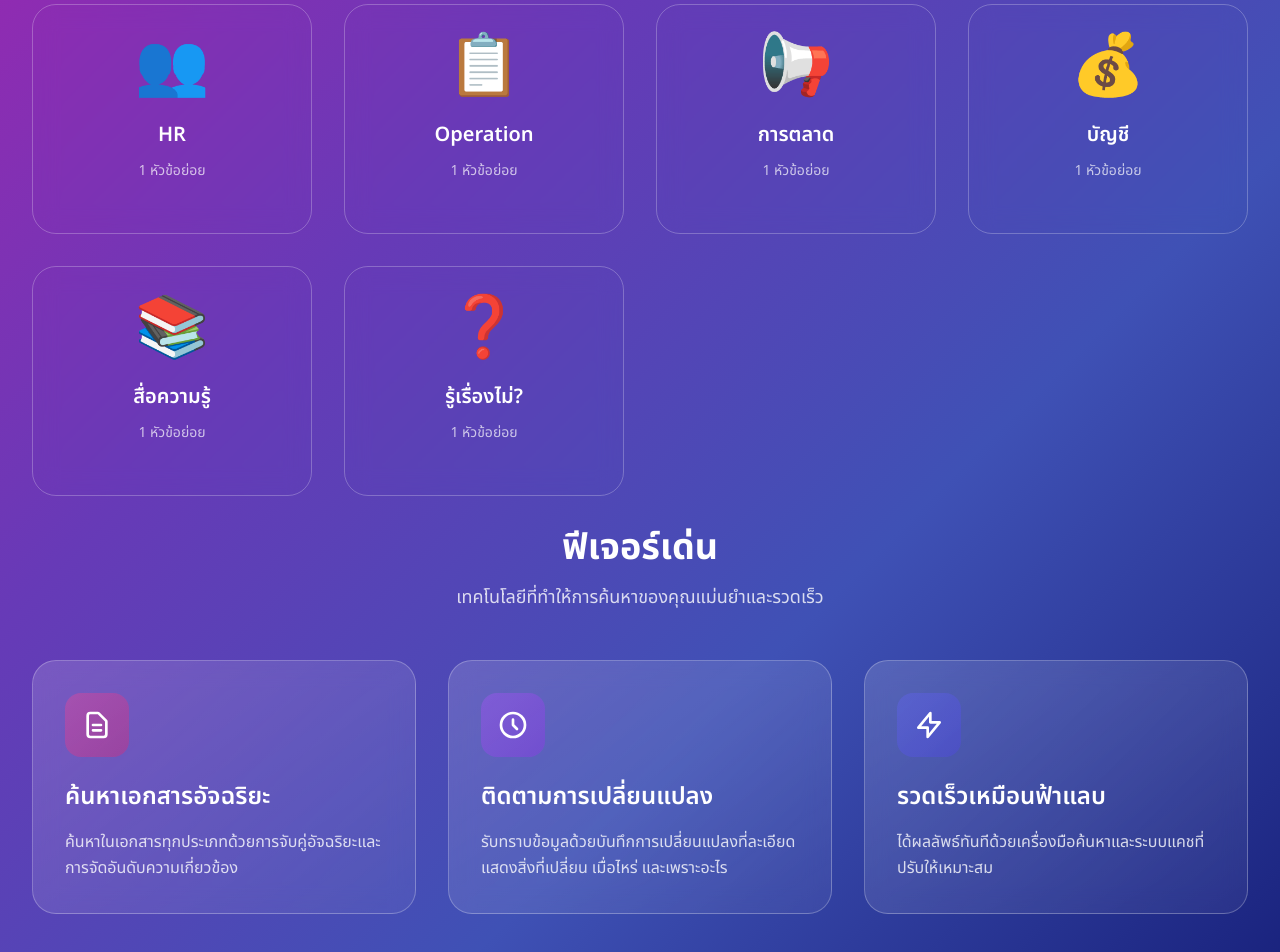
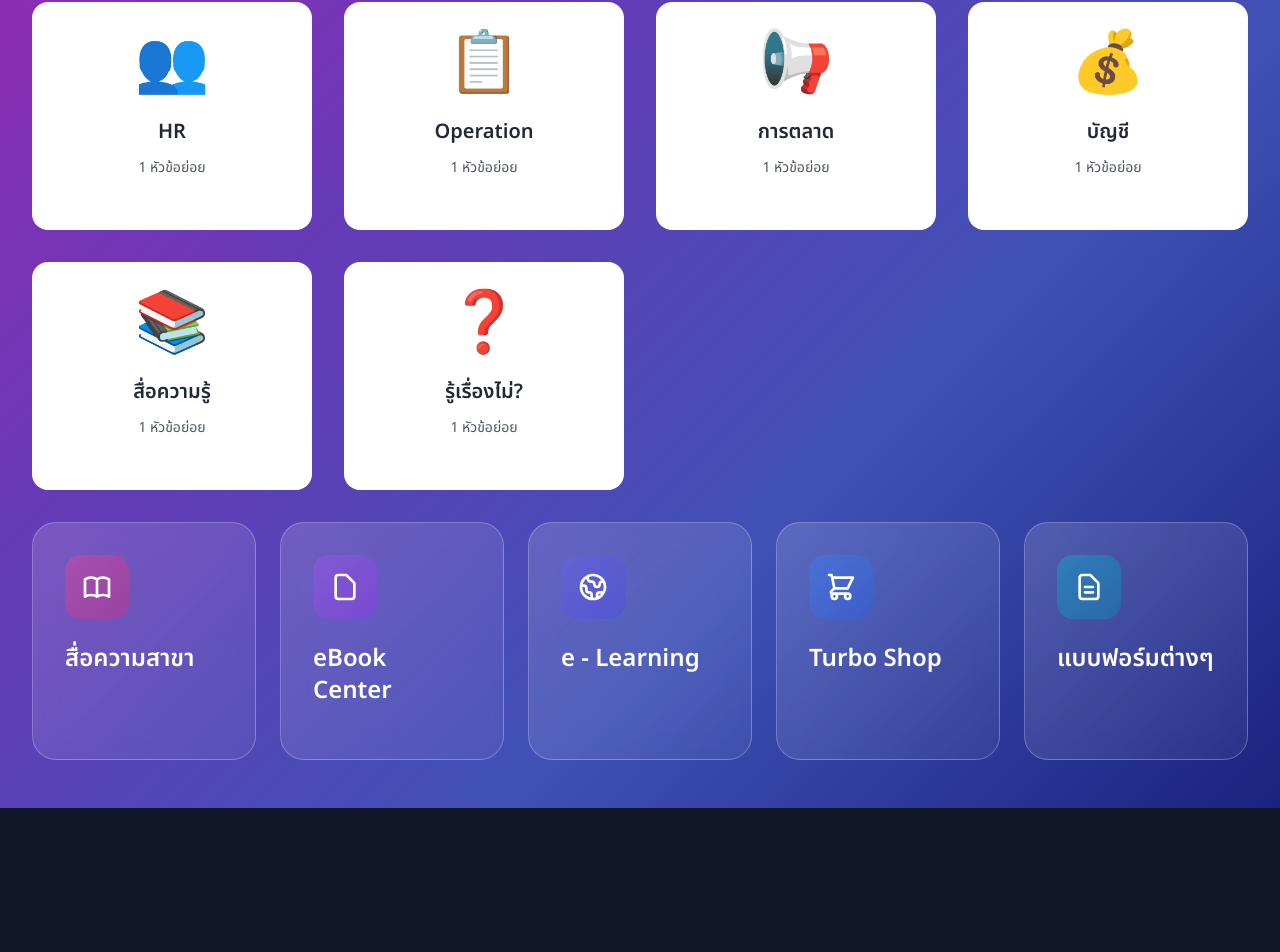
Before and after one commit to Jamesktp000/weekend-hckthn, a Next.js app in the folder frontend/: page / in a window 1280 px wide. Shown: the part 1009-1961 px from the top of the page. After the commit the page ends 1817 px from the top, so only its background shows below. Built offline with nearby package versions, Linux system fonts and the light colour scheme.

Commit message:
Contrainer's style homepage

```diff
--- a/frontend/src/app/page.tsx
+++ b/frontend/src/app/page.tsx
@@ -2,6 +2,7 @@ import Link from 'next/link';
 import Navbar from '@/components/Navbar';
 import AnnouncementBar from '@/components/AnnouncementBar';
 import SearchBar from '@/components/SearchBar';
+import FeaturesSection from '@/components/FeaturesSection';
 import { topics } from '@/data/mockData';
 
 export default function Home() {
@@ -28,13 +29,13 @@ export default function Home() {
               <Link
                 key={topic.id}
                 href={`/${topic.id}`}
-                className="bg-white/12 backdrop-blur-md rounded-3xl p-8 border border-white/25 hover:bg-white/20 hover:border-white/40 transition-all duration-300 text-center group transform hover:scale-105 hover:shadow-2xl"
+                className="bg-white rounded-2xl p-8 text-center hover:shadow-xl transition-all duration-300 group transform hover:scale-105"
               >
                 <div className="text-6xl mb-6 group-hover:scale-110 transition-transform duration-300">{topic.icon}</div>
-                <h3 className="text-xl noto-sans-thai-semibold text-white mb-3 group-hover:text-pink-200 transition-colors">
+                <h3 className="text-xl noto-sans-thai-semibold text-gray-800 mb-3 group-hover:text-pink-500 transition-colors">
                   {topic.name}
                 </h3>
-                <p className="text-white/70 text-sm noto-sans-thai-regular">
+                <p className="text-gray-600 text-sm noto-sans-thai-regular">
                   {topic.subtopics.length} หัวข้อย่อย
                 </p>
                 <div className="mt-4 w-full h-1 bg-gradient-to-r from-pink-400 to-purple-500 rounded-full opacity-0 group-hover:opacity-100 transition-opacity duration-300"></div>
@@ -42,45 +43,7 @@ export default function Home() {
             ))}
           </div>
 
-          {/* Enhanced Feature Cards */}
-          <div className="mt-20">
-            <div className="text-center mb-12">
-              <h2 className="text-4xl noto-sans-thai-bold text-white mb-4">ฟีเจอร์เด่น</h2>
-              <p className="text-lg text-white/80 noto-sans-thai-regular">เทคโนโลยีที่ทำให้การค้นหาของคุณแม่นยำและรวดเร็ว</p>
-            </div>
-
-            <div className="grid md:grid-cols-3 gap-8">
-              <div className="bg-gradient-to-br from-white/15 to-white/5 backdrop-blur-md rounded-3xl p-8 border border-white/25 hover:border-white/40 transition-all duration-300 group hover:shadow-2xl">
-                <div className="w-16 h-16 bg-gradient-to-br from-pink-500/40 to-pink-600/40 rounded-2xl flex items-center justify-center mb-6 group-hover:scale-110 transition-transform duration-300">
-                  <svg className="w-8 h-8 text-white" fill="none" stroke="currentColor" viewBox="0 0 24 24">
-                    <path strokeLinecap="round" strokeLinejoin="round" strokeWidth={2} d="M9 12h6m-6 4h6m2 5H7a2 2 0 01-2-2V5a2 2 0 012-2h5.586a1 1 0 01.707.293l5.414 5.414a1 1 0 01.293.707V19a2 2 0 01-2 2z" />
-                  </svg>
-                </div>
-                <h3 className="text-white noto-sans-thai-semibold text-2xl mb-4">ค้นหาเอกสารอัจฉริยะ</h3>
-                <p className="text-white/80 noto-sans-thai-regular leading-relaxed">ค้นหาในเอกสารทุกประเภทด้วยการจับคู่อัจฉริยะและการจัดอันดับความเกี่ยวข้อง</p>
-              </div>
-
-              <div className="bg-gradient-to-br from-white/15 to-white/5 backdrop-blur-md rounded-3xl p-8 border border-white/25 hover:border-white/40 transition-all duration-300 group hover:shadow-2xl">
-                <div className="w-16 h-16 bg-gradient-to-br from-purple-500/40 to-purple-600/40 rounded-2xl flex items-center justify-center mb-6 group-hover:scale-110 transition-transform duration-300">
-                  <svg className="w-8 h-8 text-white" fill="none" stroke="currentColor" viewBox="0 0 24 24">
-                    <path strokeLinecap="round" strokeLinejoin="round" strokeWidth={2} d="M12 8v4l3 3m6-3a9 9 0 11-18 0 9 9 0 0118 0z" />
-                  </svg>
-                </div>
-                <h3 className="text-white noto-sans-thai-semibold text-2xl mb-4">ติดตามการเปลี่ยนแปลง</h3>
-                <p className="text-white/80 noto-sans-thai-regular leading-relaxed">รับทราบข้อมูลด้วยบันทึกการเปลี่ยนแปลงที่ละเอียด แสดงสิ่งที่เปลี่ยน เมื่อไหร่ และเพราะอะไร</p>
-              </div>
-
-              <div className="bg-gradient-to-br from-white/15 to-white/5 backdrop-blur-md rounded-3xl p-8 border border-white/25 hover:border-white/40 transition-all duration-300 group hover:shadow-2xl">
-                <div className="w-16 h-16 bg-gradient-to-br from-indigo-500/40 to-indigo-600/40 rounded-2xl flex items-center justify-center mb-6 group-hover:scale-110 transition-transform duration-300">
-                  <svg className="w-8 h-8 text-white" fill="none" stroke="currentColor" viewBox="0 0 24 24">
-                    <path strokeLinecap="round" strokeLinejoin="round" strokeWidth={2} d="M13 10V3L4 14h7v7l9-11h-7z" />
-                  </svg>
-                </div>
-                <h3 className="text-white noto-sans-thai-semibold text-2xl mb-4">รวดเร็วเหมือนฟ้าแลบ</h3>
-                <p className="text-white/80 noto-sans-thai-regular leading-relaxed">ได้ผลลัพธ์ทันทีด้วยเครื่องมือค้นหาและระบบแคชที่ปรับให้เหมาะสม</p>
-              </div>
-            </div>
-          </div>
+          <FeaturesSection />
         </div>
       </main>
     </div>
--- /dev/null
+++ b/frontend/src/components/FeaturesSection.tsx
@@ -0,0 +1,89 @@
+import Link from 'next/link';
+import { topics } from '@/data/mockData';
+
+export default function FeaturesSection() {
+  // Map categories กับ topics ที่มีใน mockData
+  const categoryMapping = {
+    'books': topics.find(t => t.id === 'books' || t.name.includes('สื่อ'))?.id,
+    'ebook': topics.find(t => t.id === 'ebook' || t.name.includes('eBook'))?.id,
+    'elearning': topics.find(t => t.id === 'elearning' || t.name.includes('Learning'))?.id,
+    'shop': topics.find(t => t.id === 'shop' || t.name.includes('Shop'))?.id,
+    'forms': topics.find(t => t.id === 'forms' || t.name.includes('ฟอร์ม'))?.id,
+  };
+
+  const categories = [
+    {
+      id: categoryMapping.books || 'books',
+      name: 'สื่อความสาขา',
+      icon: (
+        <svg className="w-8 h-8 text-white" fill="none" stroke="currentColor" viewBox="0 0 24 24">
+          <path strokeLinecap="round" strokeLinejoin="round" strokeWidth={2} d="M12 6.253v13m0-13C10.832 5.477 9.246 5 7.5 5S4.168 5.477 3 6.253v13C4.168 18.477 5.754 18 7.5 18s3.332.477 4.5 1.253m0-13C13.168 5.477 14.754 5 16.5 5c1.747 0 3.332.477 4.5 1.253v13C19.832 18.477 18.247 18 16.5 18c-1.746 0-3.332.477-4.5 1.253" />
+        </svg>
+      ),
+      gradient: 'from-pink-500/40 to-pink-600/40'
+    },
+    {
+      id: categoryMapping.ebook || 'ebook',
+      name: 'eBook Center',
+      icon: (
+        <svg className="w-8 h-8 text-white" fill="none" stroke="currentColor" viewBox="0 0 24 24">
+          <path strokeLinecap="round" strokeLinejoin="round" strokeWidth={2} d="M7 21h10a2 2 0 002-2V9.414a1 1 0 00-.293-.707l-5.414-5.414A1 1 0 0012.586 3H7a2 2 0 00-2 2v14a2 2 0 002 2z" />
+        </svg>
+      ),
+      gradient: 'from-purple-500/40 to-purple-600/40'
+    },
+    {
+      id: categoryMapping.elearning || 'elearning',
+      name: 'e - Learning',
+      icon: (
+        <svg className="w-8 h-8 text-white" fill="none" stroke="currentColor" viewBox="0 0 24 24">
+          <path strokeLinecap="round" strokeLinejoin="round" strokeWidth={2} d="M3.055 11H5a2 2 0 012 2v1a2 2 0 002 2 2 2 0 012 2v2.945M8 3.935V5.5A2.5 2.5 0 0010.5 8h.5a2 2 0 012 2 2 2 0 104 0 2 2 0 012-2h1.064M15 20.488V18a2 2 0 012-2h3.064M21 12a9 9 0 11-18 0 9 9 0 0118 0z" />
+        </svg>
+      ),
+      gradient: 'from-indigo-500/40 to-indigo-600/40'
+    },
+    {
+      id: categoryMapping.shop || 'shop',
+      name: 'Turbo Shop',
+      icon: (
+        <svg className="w-8 h-8 text-white" fill="none" stroke="currentColor" viewBox="0 0 24 24">
+          <path strokeLinecap="round" strokeLinejoin="round" strokeWidth={2} d="M3 3h2l.4 2M7 13h10l4-8H5.4M7 13L5.4 5M7 13l-2.293 2.293c-.63.63-.184 1.707.707 1.707H17m0 0a2 2 0 100 4 2 2 0 000-4zm-8 2a2 2 0 11-4 0 2 2 0 014 0z" />
+        </svg>
+      ),
+      gradient: 'from-blue-500/40 to-blue-600/40'
+    },
+    {
+      id: categoryMapping.forms || 'forms',
+      name: 'แบบฟอร์มต่างๆ',
+      icon: (
+        <svg className="w-8 h-8 text-white" fill="none" stroke="currentColor" viewBox="0 0 24 24">
+          <path strokeLinecap="round" strokeLinejoin="round" strokeWidth={2} d="M9 12h6m-6 4h6m2 5H7a2 2 0 01-2-2V5a2 2 0 012-2h5.586a1 1 0 01.707.293l5.414 5.414a1 1 0 01.293.707V19a2 2 0 01-2 2z" />
+        </svg>
+      ),
+      gradient: 'from-cyan-500/40 to-cyan-600/40'
+    }
+  ];
+
+  return (
+    <div className="mt-20">
+
+      <div className="grid md:grid-cols-5 gap-6">
+        {categories.map((category) => (
+          <Link
+            key={category.id}
+            href={`/${category.id}`}
+            className="bg-gradient-to-br from-white/15 to-white/5 backdrop-blur-md rounded-3xl p-8 border border-white/25 hover:border-white/40 transition-all duration-300 group hover:shadow-2xl transform hover:scale-105 cursor-pointer"
+          >
+            <div className={`w-16 h-16 bg-gradient-to-br ${category.gradient} rounded-2xl flex items-center justify-center mb-6 group-hover:scale-110 transition-transform duration-300`}>
+              {category.icon}
+            </div>
+            <h3 className="text-white noto-sans-thai-semibold text-2xl mb-4 group-hover:text-pink-300 transition-colors">
+              {category.name}
+            </h3>
+            <div className="mt-4 w-full h-1 bg-gradient-to-r from-pink-400 to-purple-500 rounded-full opacity-0 group-hover:opacity-100 transition-opacity duration-300"></div>
+          </Link>
+        ))}
+      </div>
+    </div>
+  );
+}
```
